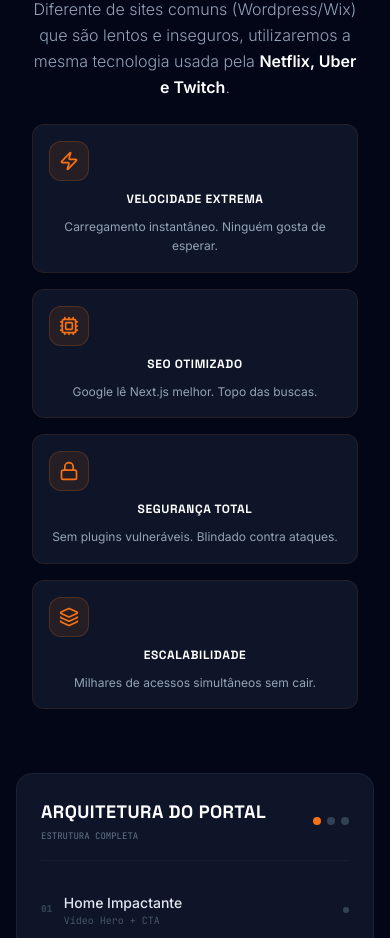
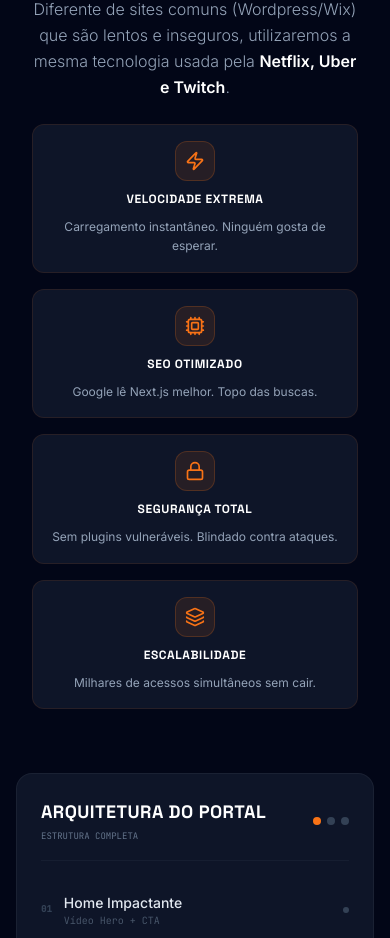
Before and after one commit to lucasrezendera/Proposta-Comercial, a Next.js app: page / in a window 390 px wide. Shown: the part 3653-4591 px from the top of the page. Built offline with nearby package versions, Linux system fonts and the light colour scheme.

Commit message:
Centralizar cards de benefícios no mobile

```diff
--- a/components/Sections/TechSpecs.tsx
+++ b/components/Sections/TechSpecs.tsx
@@ -51,8 +51,8 @@ export const TechSpecs: React.FC = () => {
                   desc: "Milhares de acessos simultâneos sem cair."
                 }
               ].map((item, i) => (
-                <div key={i} className="group glass-card p-4 sm:p-5 rounded-xl hover:border-primary/40 transition-all duration-300">
-                  <div className="space-y-2.5">
+                <div key={i} className="group glass-card p-4 sm:p-5 rounded-xl hover:border-primary/40 transition-all duration-300 text-center sm:text-left">
+                  <div className="space-y-2.5 flex flex-col items-center sm:items-start">
                     <div className="w-10 h-10 sm:w-12 sm:h-12 rounded-xl bg-primary/10 border border-primary/20 flex items-center justify-center text-primary group-hover:bg-primary/20 transition-colors">
                       {item.icon}
                     </div>
```
